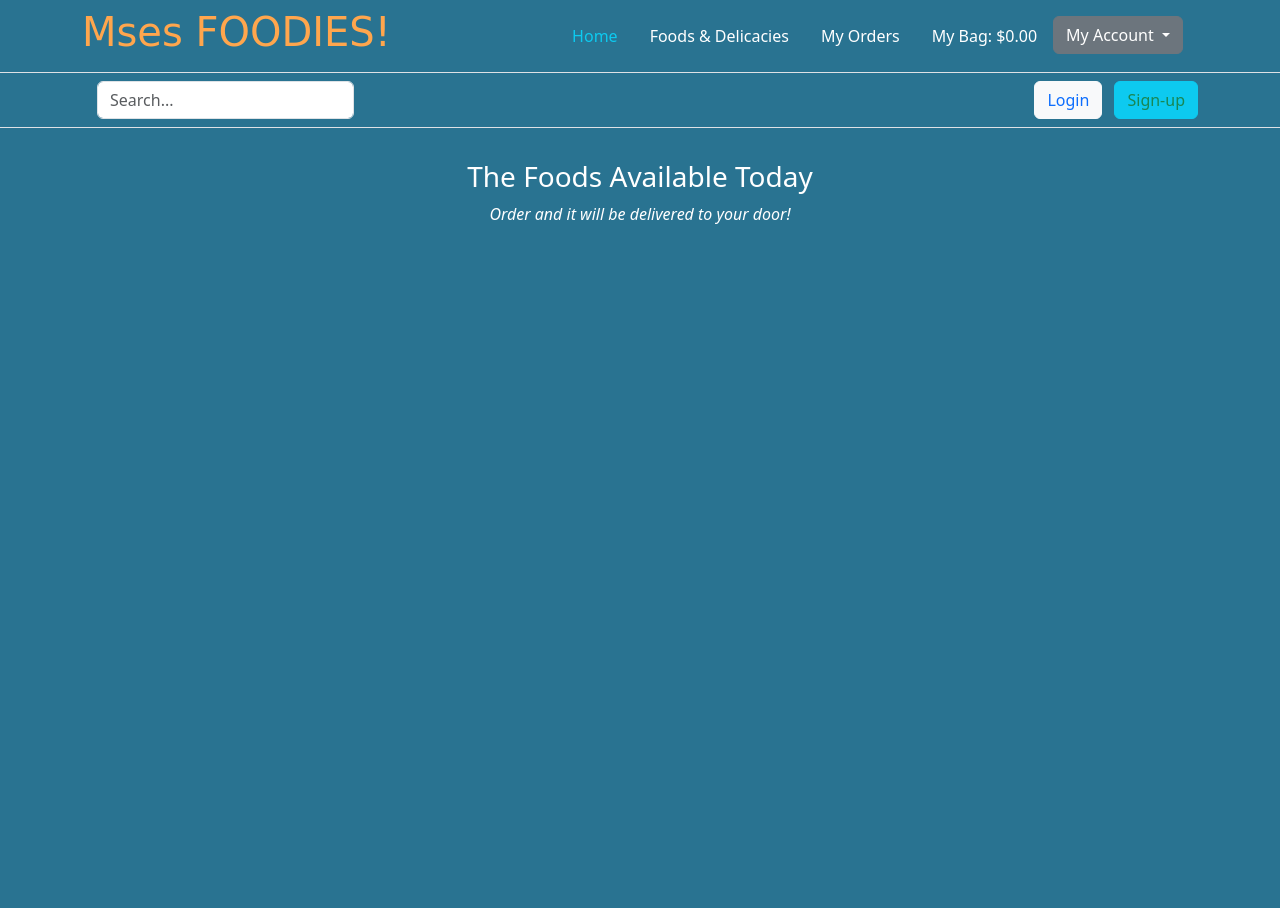
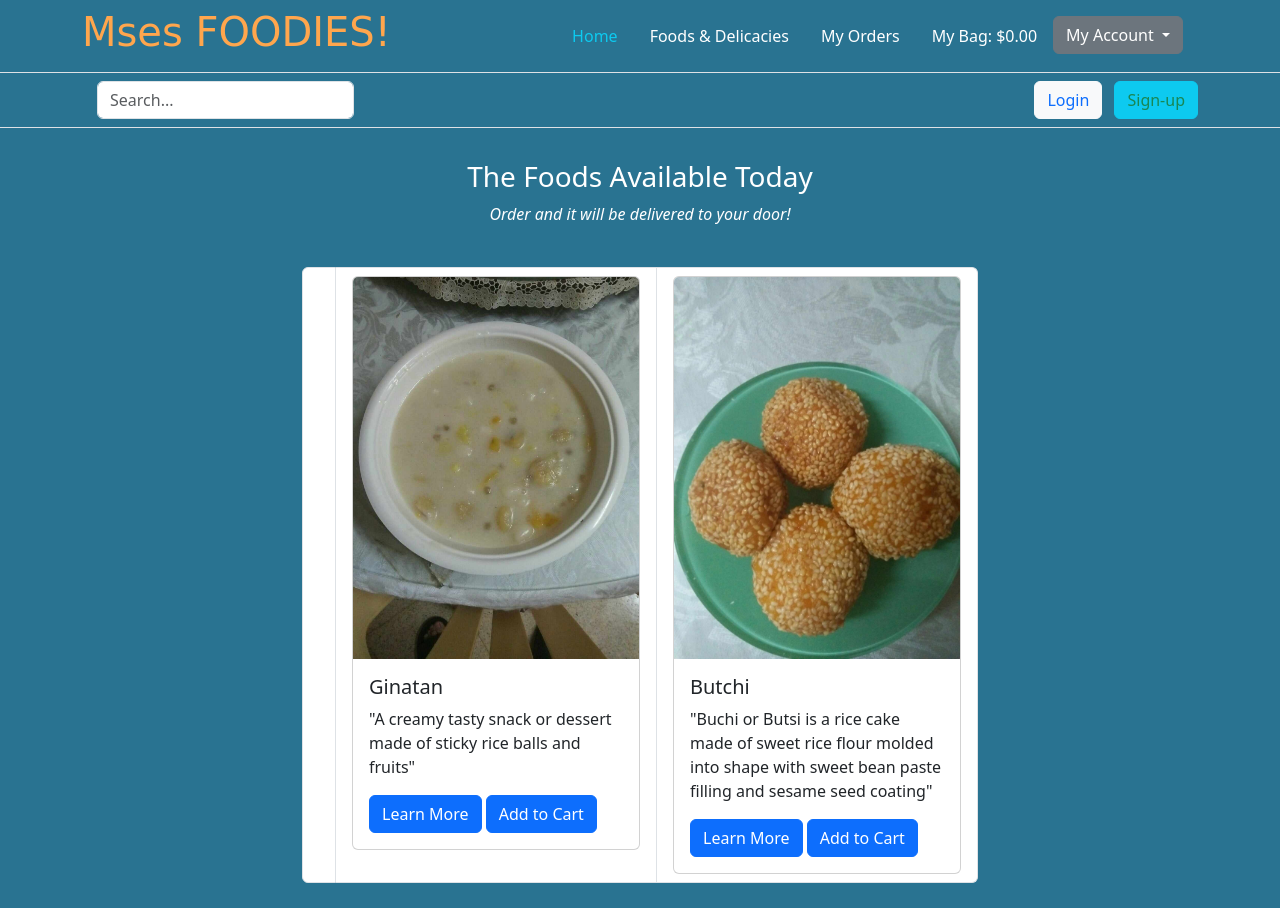
Before and after one commit to ledanken/mses-foodies, a Django app: page /foods/ in a window 1280 px wide. Before the commit the page ends 224 px from the top, so only its background shows below. Run offline with Django 3.2, Linux system fonts and the light colour scheme; data that the repository does not hold is empty.

Commit message:
Modify foods.html

```diff
--- a/foods_and_delicacies/templates/foods/foods.html
+++ b/foods_and_delicacies/templates/foods/foods.html
@@ -8,11 +8,65 @@
     <p class="card-text"><i>Order and it will be delivered to your door!</i></p>
   </div>
 </div>
+
 <div class="container">
   <div class="row">
     <div class="col">
-      {{ foods }}
+      {% for x in foods_and_delicacies %}
+        {{ x.name}}
+      {% endfor %}
+
     </div>
   </div>
 </div>
+
+
+
+  <div class="flex-container">
+    <ul class="list-group list-group-horizontal-sm">
+      <li class="list-group-item">
+        {% for food in foods %}
+          <div class="card" style="width: 18rem;">
+            {% if food.image %}
+            <a href="">
+              <img src="{{ food.image.url }}" class="card-img-top" alt="{{ food.name }}">
+            </a>
+            {% else %}
+            <a href="">
+              <img src="{{ MEDIA_URL }}no-image.png" class="card-img-top" alt="{{ food.name }}">
+            </a>
+            {% endif %}
+            <div class="card-body">
+                <h5 class="card-title">{{ food.name }}</h5>
+                <p class="card-text">{{ food.description }}</p>
+                <a href="#" class="btn btn-primary">Learn More</a>
+                <a href="#" class="btn btn-primary">Add to Bag</a>
+              </div>
+          </div>
+        {% endfor %}
+      </li>
+      <li class="list-group-item">
+          <div class="card" style="width: 18rem;">
+              <img src="/../media/Ginatan.jpg" class="card-img-top" alt="Ginatan">
+              <div class="card-body">
+                <h5 class="card-title">Ginatan</h5>
+                <p class="card-text">"A creamy tasty snack or dessert made of sticky rice balls and fruits"</p>
+                <a href="#" class="btn btn-primary">Learn More</a>
+                <a href="#" class="btn btn-primary">Add to Cart</a>
+              </div>
+          </div>
+      </li>
+      <li class="list-group-item">
+          <div class="card" style="width: 18rem;">
+              <img src="/../media/Butchi.jpg" class="card-img-top" alt="Butchi">
+              <div class="card-body">
+                <h5 class="card-title">Butchi</h5>
+                <p class="card-text">"Buchi or Butsi is a rice cake made of sweet rice flour molded into shape with sweet bean paste filling and sesame seed coating"</p>
+                <a href="#" class="btn btn-primary">Learn More</a>
+                <a href="#" class="btn btn-primary">Add to Cart</a>
+              </div>
+          </div>
+      </li>
+    </ul>
+  </div>
 {% endblock %}
--- a/foods_and_delicacies/views.py
+++ b/foods_and_delicacies/views.py
@@ -8,6 +8,7 @@ def foods(request):
     foods_and_delicacies = Food.objects.all()
 
     context = {
-        'foods_and_delicacies': foods,
+        'foods_and_delicacies': foods_and_delicacies,
     }
-    return render(request, 'foods/foods.html')
+
+    return render(request, 'foods/foods.html', context)
```
